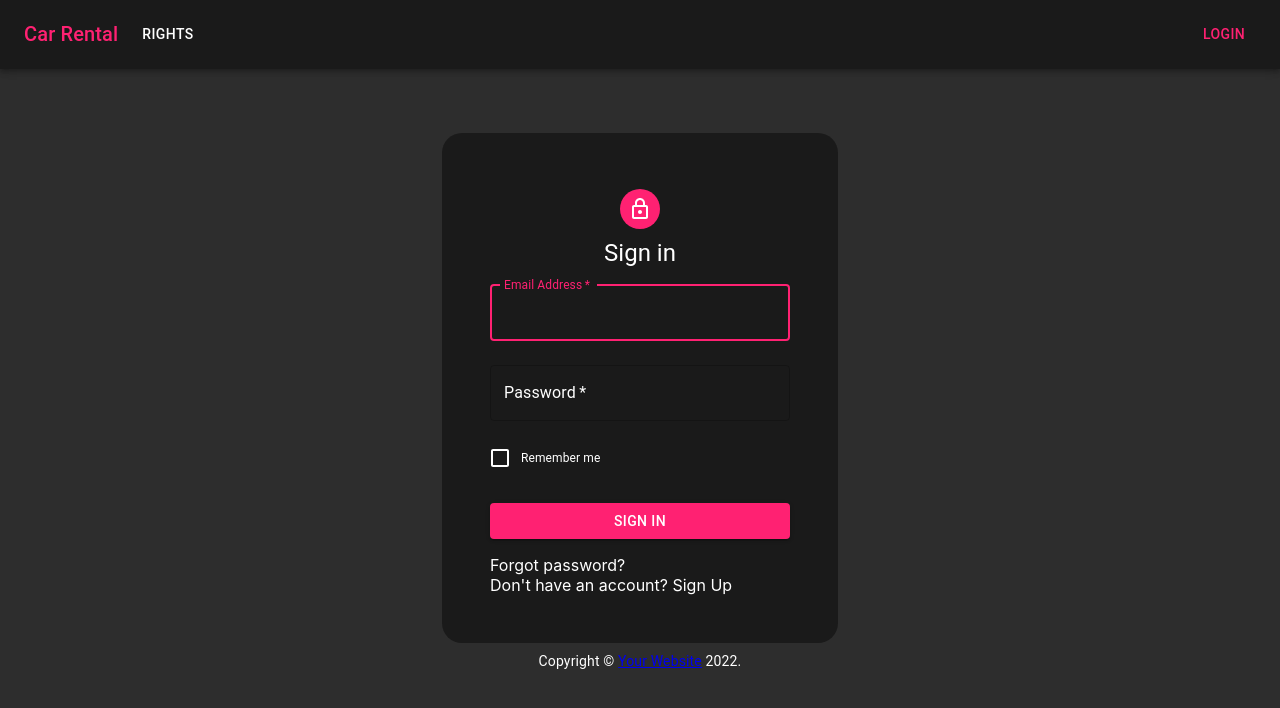
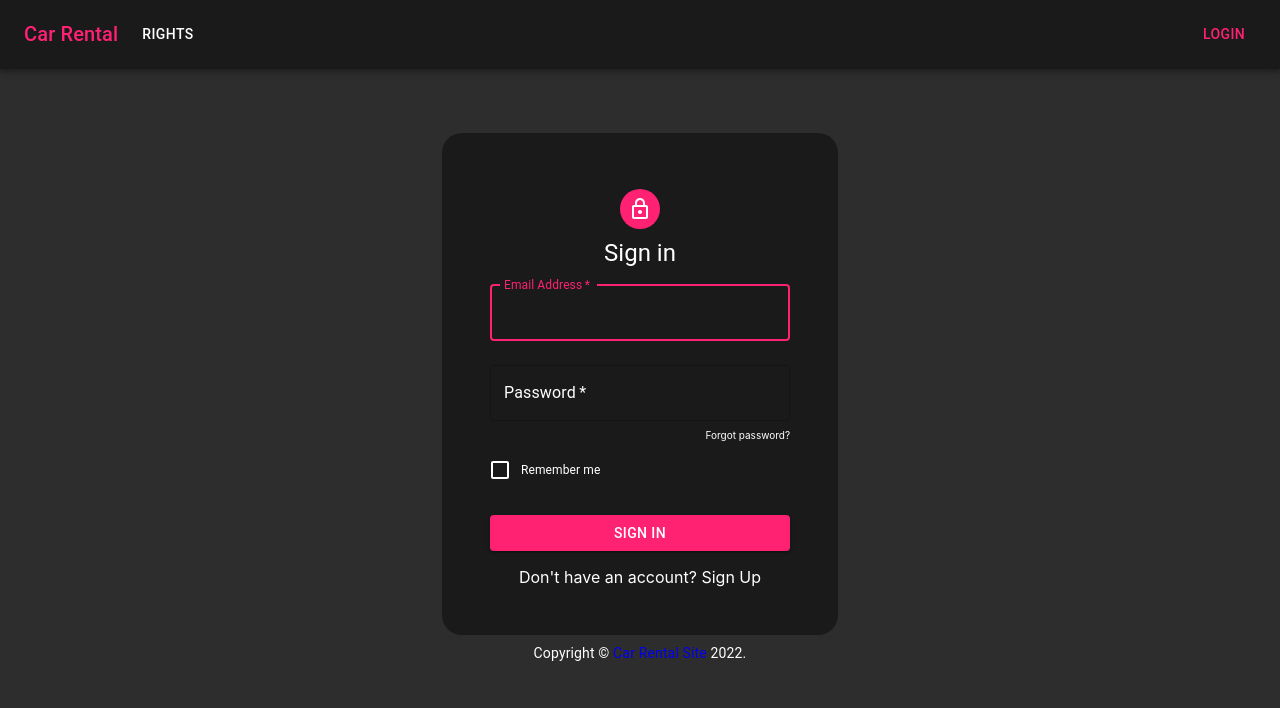
Before and after one commit to kozlyakovskaya-tatsiana/mentee-car-rental-frontend, a React (Create React App) app in the folder car-rental/: page /Login in a window 1280 px wide. Shown: the top 708 px of the page. Built offline with nearby package versions, Linux system fonts and the light colour scheme.

Commit message:
Minor fixes

```diff
--- a/car-rental/src/components/pages/Login/LoginForm/FormFooter/index.tsx
+++ b/car-rental/src/components/pages/Login/LoginForm/FormFooter/index.tsx
@@ -13,12 +13,12 @@ import { useStyles } from './styles'
 function FormFooterComponent() {
     const styles = useStyles()
 
-    const handleSubmit = (event: React.FormEvent<HTMLFormElement>) => {
-        event.preventDefault()
-        const data = new FormData(event.currentTarget)
-    }
     return (
-        <Box component="form" onSubmit={handleSubmit} noValidate sx={{ mt: 1 }}>
+        <Box
+            component="form"
+            noValidate
+            sx={{ mt: 1, width: '100%' }}
+        >
             <FormControlLabel
                 control={
                     <Checkbox
@@ -41,13 +41,8 @@ function FormFooterComponent() {
             >
                 Sign In
             </Button>
-            <Grid container>
+            <Grid container style={{ display: 'block', textAlign: 'center' }}>
                 <Grid item xs>
-                    <Link to="restore" className={styles.text}>
-                        Forgot password?
-                    </Link>
-                </Grid>
-                <Grid item>
                     <Link to="/Signup" className={styles.text}>
                         Don&apos;t have an account? Sign Up
                     </Link>
--- a/car-rental/src/components/pages/Login/LoginForm/InputFileds/index.tsx
+++ b/car-rental/src/components/pages/Login/LoginForm/InputFileds/index.tsx
@@ -1,4 +1,5 @@
 import React from 'react'
+import { Link } from 'react-router-dom'
 
 import TextField from '@mui/material/TextField'
 
@@ -52,6 +53,20 @@ function InputFiled() {
                     },
                 }}
             />
+            <Link
+                to="restore"
+                style={{
+                    fontSize: 10,
+                    color: 'white',
+                    textAlign: 'left',
+                    margin: 0,
+                    padding: 0,
+                    textDecoration: 'none',
+                    marginLeft: 'auto',
+                }}
+            >
+                Forgot password?
+            </Link>
         </>
     )
 }
--- a/car-rental/src/components/pages/Login/copyright.tsx
+++ b/car-rental/src/components/pages/Login/copyright.tsx
@@ -6,8 +6,8 @@ export default function Copyright(props: any) {
     return (
         <Typography variant="body2" color="#ffffff" align="center">
             {'Copyright © '}
-            <Link color="inherit" to="/">
-                Your Website
+            <Link color="inherit" to="/" style={{ textDecoration: 'none' }}>
+                Car Rental Site
             </Link>{' '}
             {new Date().getFullYear()}.
         </Typography>
```
